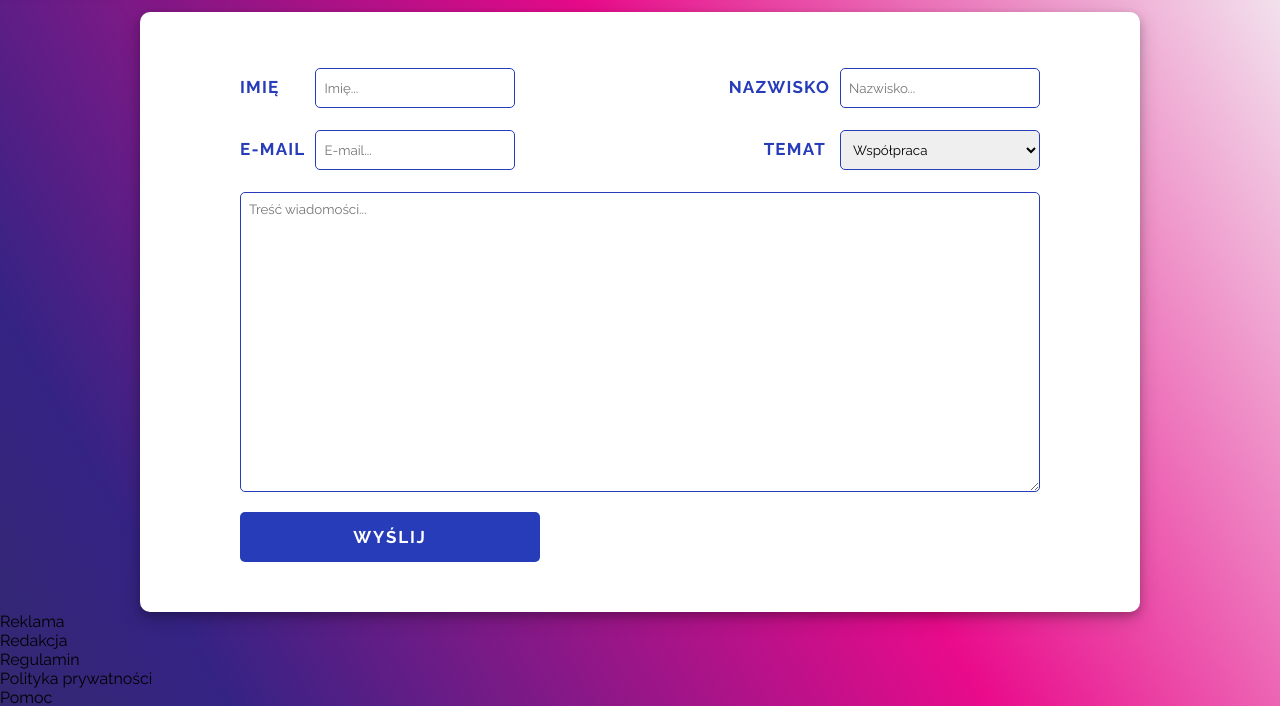
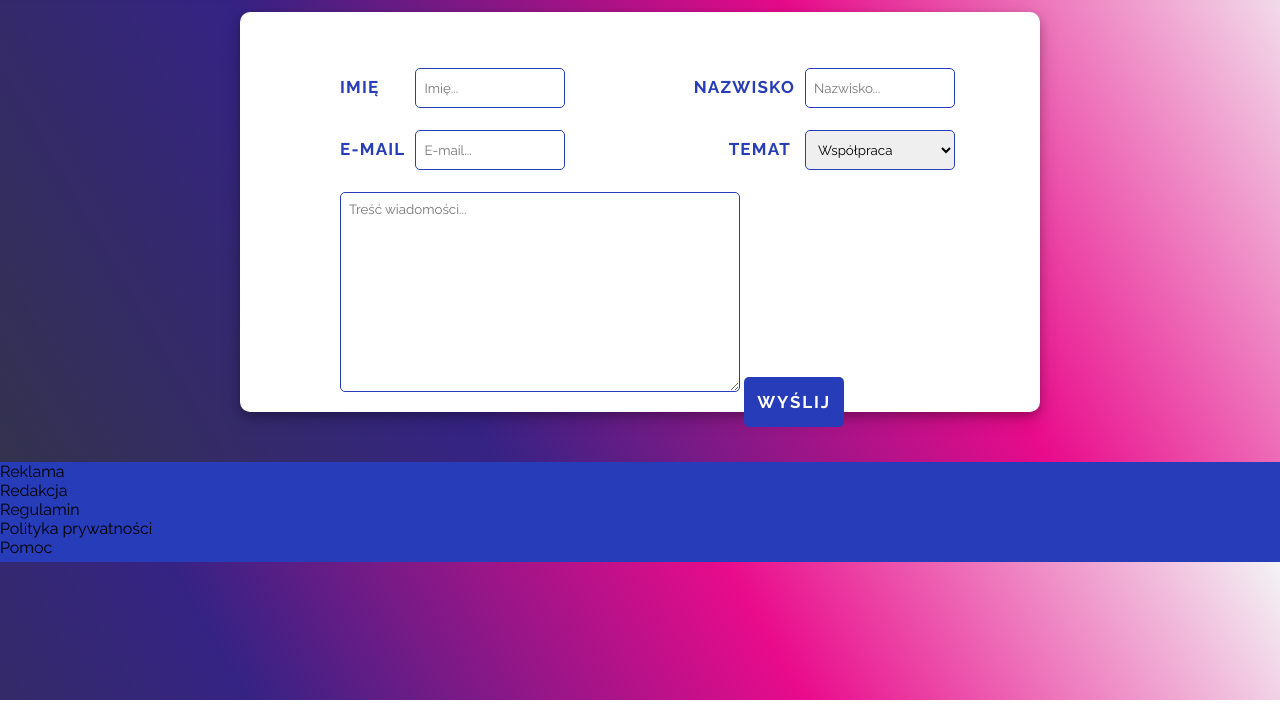
Before and after one commit to MaciejMu/Project1, a plain HTML site: page html/Contact.html in a window 1280 px wide. Shown: the part 100-806 px from the top of the page. Drawn offline with Linux system fonts and the light colour scheme.

Commit message:
change size of contact form

```diff
--- a/css/contact.css
+++ b/css/contact.css
@@ -6,11 +6,17 @@
 
 .form {
   background: white;
-  height: 600px;
-  width: 1000px;
+  height: 400px;
+  width: 800px;
   padding: 50px 100px 50px 100px;
   border-radius: 10px;
   box-shadow: 0 4px 8px 0 rgba(0, 0, 0, 0.2), 0 6px 20px 0 rgba(0, 0, 0, 0.19);
+}
+
+.container {
+  width: 615px;
+  display: flex;
+  justify-content: space-between;
 }
 
 .input__name,
@@ -23,7 +29,7 @@
   margin-bottom: 16px;
   border-radius: 5px;
   border: 1.5px solid #273cb8;
-  width: 200px;
+  width: 150px;
   height: 40px;
   padding: 8px;
 }
@@ -44,12 +50,12 @@
 }
 
 .textarea {
-  height: 300px;
-  width: 800px;
+  height: 200px;
+  width: 400px;
 }
 
 .btn {
-  width: 300px;
+  width: 100px;
   height: 50px;
   background: #273cb8;
   color: white;
@@ -65,9 +71,3 @@
 .btn:hover {
   background: #515ea8;
 }
-
-.container {
-  width: 800px;
-  display: flex;
-  justify-content: space-between;
-}
--- a/css/style.css
+++ b/css/style.css
@@ -6,8 +6,9 @@
 }
 
 body {
+  display: flex;
+  flex-direction: column;
   width: 100vw;
-  height: 200vh;
   margin-top: 7rem;
   background: linear-gradient(-120deg, #f3f3f5, #e90b8b, #352384, #333447);
 }
@@ -45,3 +46,9 @@ body {
 .nav__item:hover {
   color: #2196f2;
 }
+
+.footer {
+  margin-top: 50px;
+  background: #273cb8;
+  min-height: 100px;
+}
```
